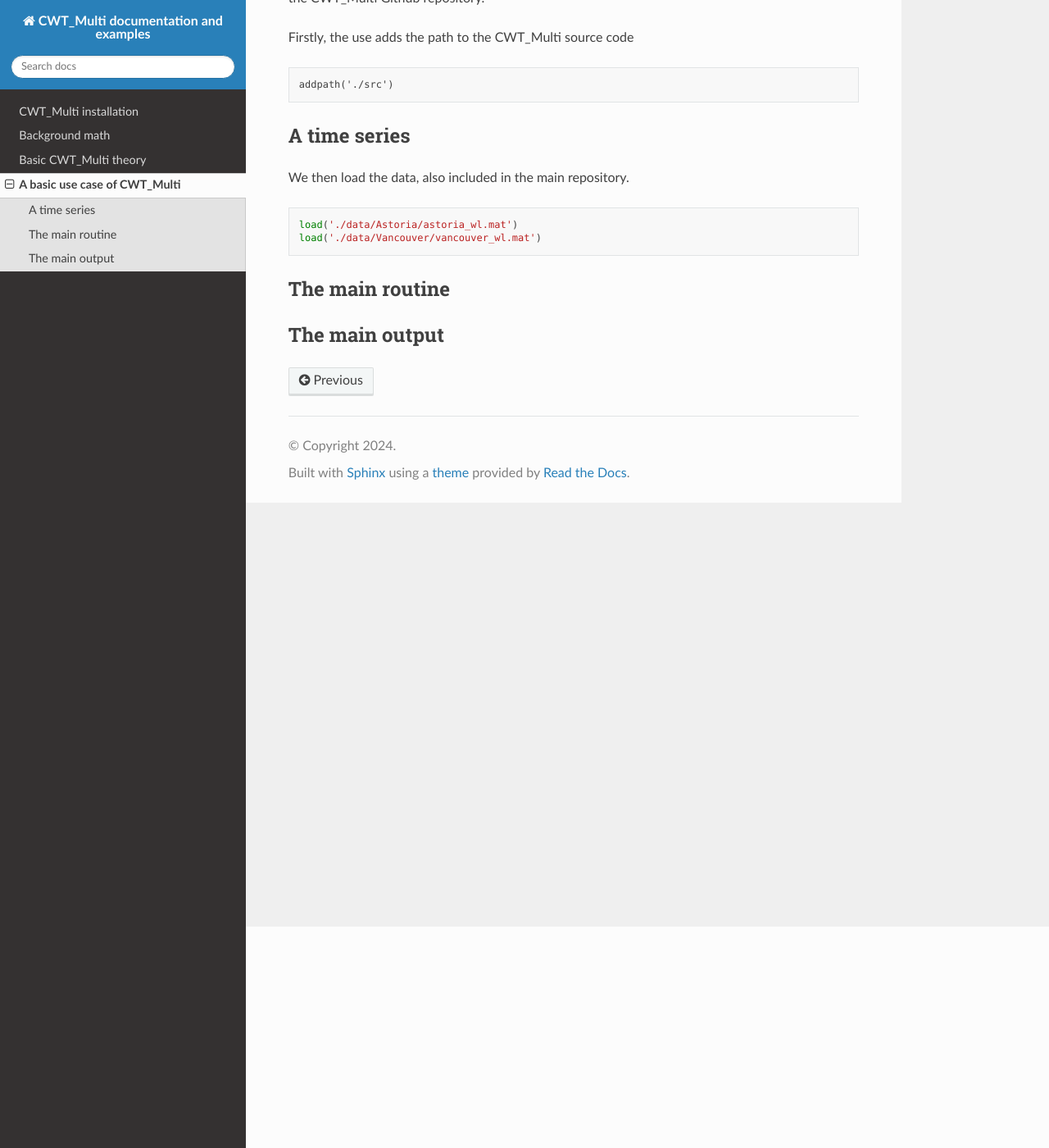
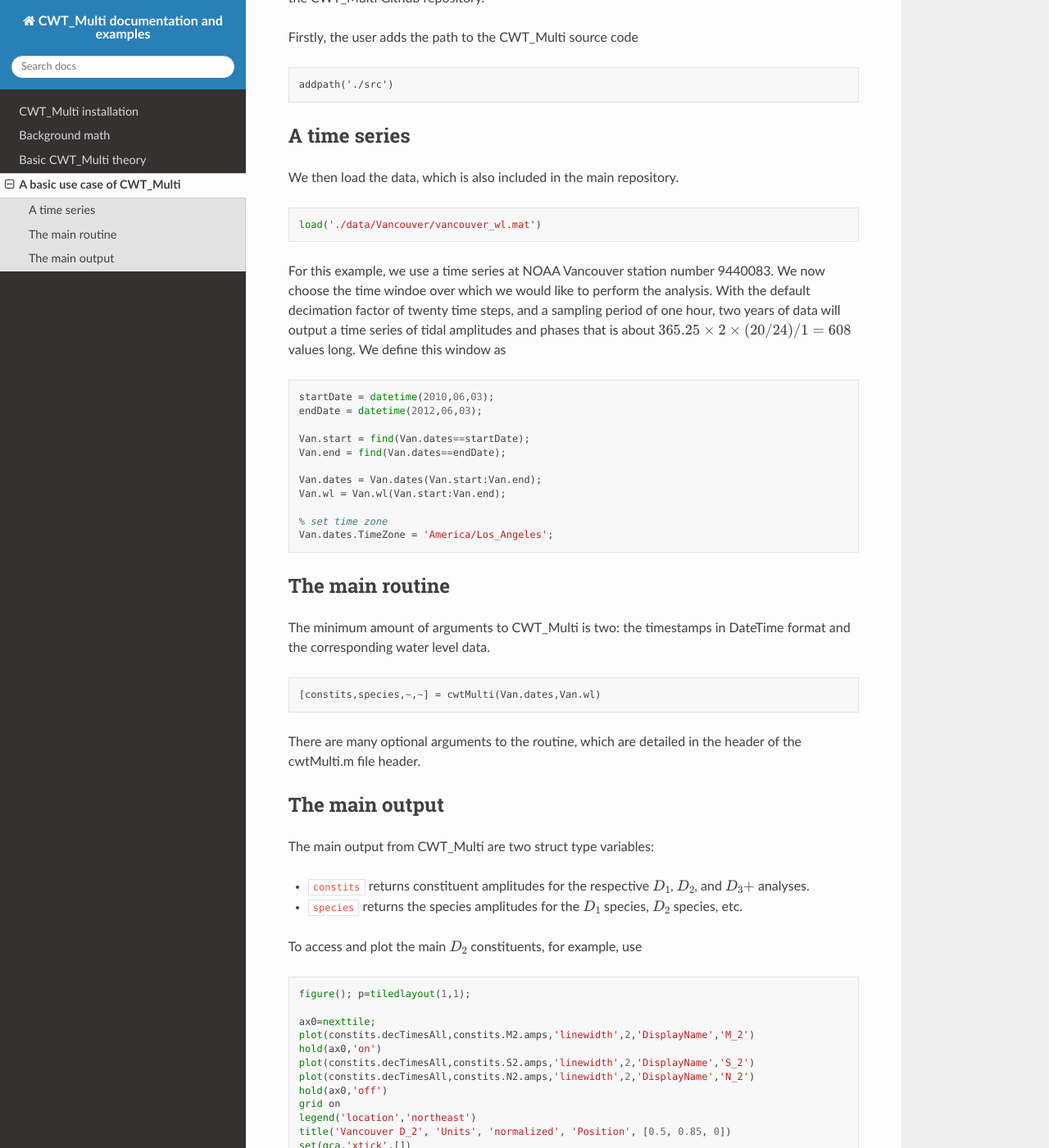
Before and after one commit to mjclobo/CWT_Multi, a Sphinx documentation site: the page built from docs/CWTex.rst, in a window 1280 px wide and 1400 px high, scrolled down 270 px. Shown: the whole window at 82% size. Built offline with Sphinx 7.4.7 and the Read the Docs theme 3.1.0, drawn with Linux system fonts in a browser that asks for light colours; some of the changed text lies outside the part shown.

Commit message:
added plotting code and a plot figure

```diff
--- a/docs/CWTex.rst
+++ b/docs/CWTex.rst
@@ -9,8 +9,7 @@
 This code is almost exactly the same a that found in the file
 CWT_MWE.m, which can be found in the CWT_Multi Github repository.
 
-Firstly, the use adds the path to the CWT_Multi source code
-
+Firstly, the user adds the path to the CWT_Multi source code
 
 .. code-block:: language
 
@@ -19,20 +18,81 @@
 
 A time series
 ~~~~~~~~~~~~~~~~~~~~~~~~~
-We then load the data, also included in the main repository.
+We then load the data, which is also included in the main repository.
 
 .. code-block:: matlab
 
-   load('./data/Astoria/astoria_wl.mat')
    load('./data/Vancouver/vancouver_wl.mat')
+
+For this example, we use a time series at NOAA Vancouver station number 9440083.
+We now choose the time windoe over which we would like to perform the analysis.
+With the default decimation factor of twenty time steps, and a sampling period of
+one hour, two years of data will output a time series of tidal amplitudes and phases
+that is about :math:`365.25 \times 2 \times (20/24) / 1 = 608` values long.
+We define this window as
+
+.. code-block:: matlab
+
+    startDate = datetime(2010,06,03);
+    endDate = datetime(2012,06,03);
+
+    Van.start = find(Van.dates==startDate);
+    Van.end = find(Van.dates==endDate);
+
+    Van.dates = Van.dates(Van.start:Van.end);
+    Van.wl = Van.wl(Van.start:Van.end);
+
+    % set time zone
+    Van.dates.TimeZone = 'America/Los_Angeles';
 
 
 The main routine
 ~~~~~~~~~~~~~~~~~~~~~~~~~
+The minimum amount of arguments to CWT_Multi is two: the timestamps in DateTime format
+and the corresponding water level data.
 
+.. code-block:: matlab
 
+    [constits,species,~,~] = cwtMulti(Van.dates,Van.wl)
 
-
+There are many optional arguments to the routine, which are detailed in the header of the
+cwtMulti.m file header.
 
 The main output
 ~~~~~~~~~~~~~~~~~~~~~~~~~
+The main output from CWT_Multi are two struct type variables:
+
+- :code:`constits` returns constituent amplitudes for the respective :math:`D_{1}`, :math:`D_{2}`, and
+  :math:`D_{3}+` analyses.
+- :code:`species` returns the species amplitudes for the :math:`D_{1}` species, :math:`D_{2}` species, etc.
+
+To access and plot the main :math:`D_{2}` constituents, for example, use
+
+.. code-block:: matlab
+
+    figure(); p=tiledlayout(1,1);
+
+    ax0=nexttile;
+    plot(constits.decTimesAll,constits.M2.amps,'linewidth',2,'DisplayName','M_2')
+    hold(ax0,'on')
+    plot(constits.decTimesAll,constits.S2.amps,'linewidth',2,'DisplayName','S_2')
+    plot(constits.decTimesAll,constits.N2.amps,'linewidth',2,'DisplayName','N_2')
+    hold(ax0,'off')
+    grid on
+    legend('location','northeast')
+    title('Vancouver D_2', 'Units', 'normalized', 'Position', [0.5, 0.85, 0])
+    set(gca,'xtick',[])
+    ylabel(gca,'Amp. (m)')
+    xlim([constits.decTimesAll(1) constits.decTimesAll(end)])
+    ax = gca;
+    ax.FontSize = 14;
+
+.. image:: /images/Van_Jul2010_Jul2012.png
+   :width: 600pt
+
+
+A one-liner to plot the reconstruction for the constituents analysis is
+
+.. code-block::
+
+    plot(constits.alltimes,constits.reconstruction.reconAll,'linewidth',2,'DisplayName','constituent-based reconstruction')
```
Also changed, not shown: docs/CWTmath.rst (+13 -12 lines), docs/index.rst (+22 -0 lines), docs/images/Van_Jul2010_Jul2012.png (added), 2 other files.
